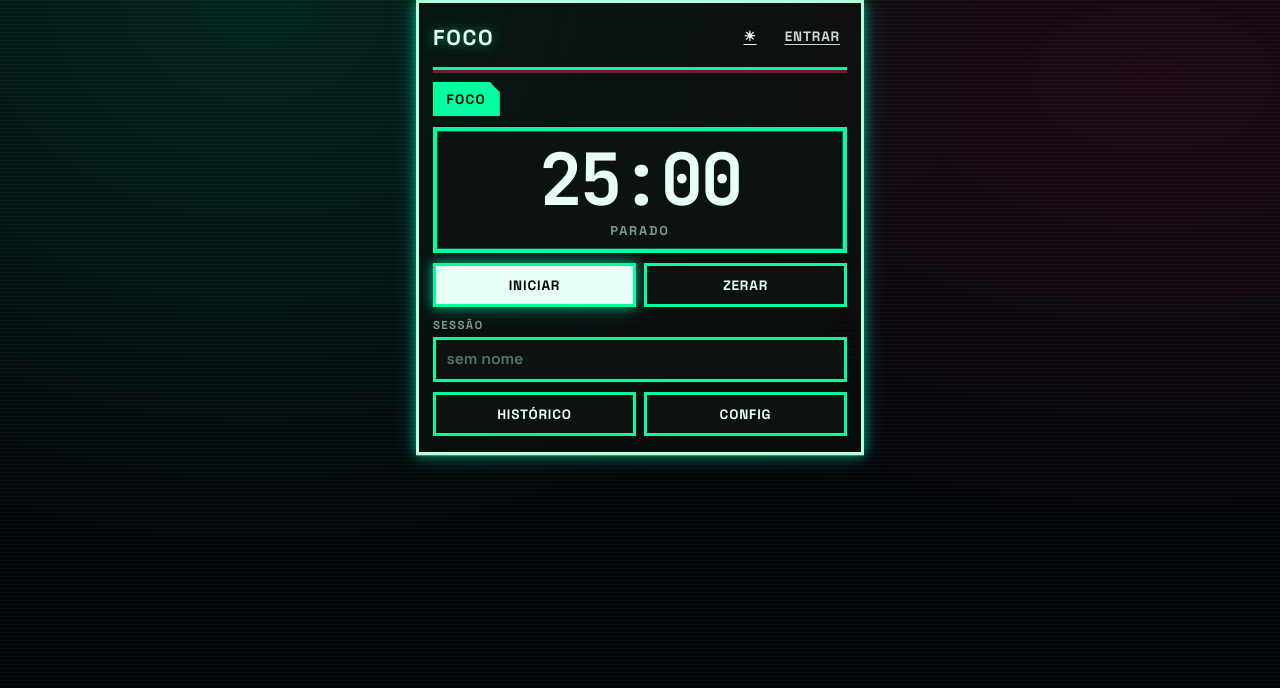
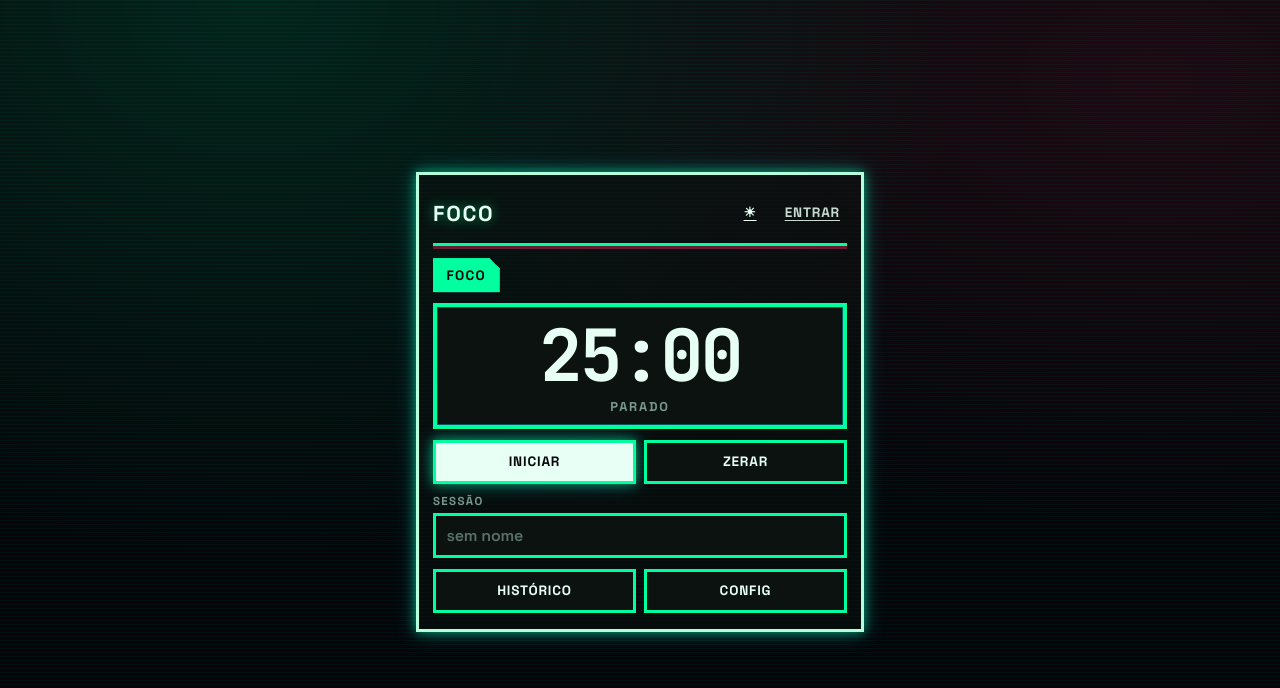
Before and after one commit to ViniciusQuatrin/foco, a Next.js app: page / in a window 1280 px wide. Shown: the top 688 px of the page. Built offline with nearby package versions, Linux system fonts and the light colour scheme.

Commit message:
fix(ux): center timer card in viewport with extra top margin
Wrap / in .timer-shell (flex + min-height 100dvh + safe center) so the
focus HUD card is H/V centered on device without fixed-100vh holes.

```diff
--- a/src/app/globals.css
+++ b/src/app/globals.css
@@ -228,7 +228,25 @@ body {
   }
 }
 
+/* Timer only: center HUD card in the viewport (mobile-first).
+   min-height + flex + padding — not fixed 100vh — so short screens still scroll. */
+.timer-shell {
+  display: flex;
+  flex-direction: column;
+  align-items: center;
+  justify-content: safe center;
+  box-sizing: border-box;
+  width: 100%;
+  min-height: 100dvh;
+  padding: 1.75rem 0.75rem 1.5rem;
+}
+
 .page-timer {
+  width: 100%;
+  max-width: 28rem;
+  flex-shrink: 0;
+  margin-inline: auto;
+  padding-top: 1rem;
   padding-bottom: 1rem;
 }
 
--- a/src/components/Timer.tsx
+++ b/src/components/Timer.tsx
@@ -210,6 +210,7 @@ export function Timer() {
   const timeText = formatMMSS(remaining);
 
   return (
+    <div className="timer-shell">
       <div className="page page-timer">
         <AppHeader />
         <main id="timer" className="timer-main" tabIndex={-1}>
@@ -301,5 +302,6 @@ export function Timer() {
         </main>
         <LiveRegion message={liveMsg} />
       </div>
+    </div>
   );
 }
```
Also changed, not shown: 1 other file (tests, documents, lock files or other folders). Lines whose indentation alone changed are shown as unchanged.
